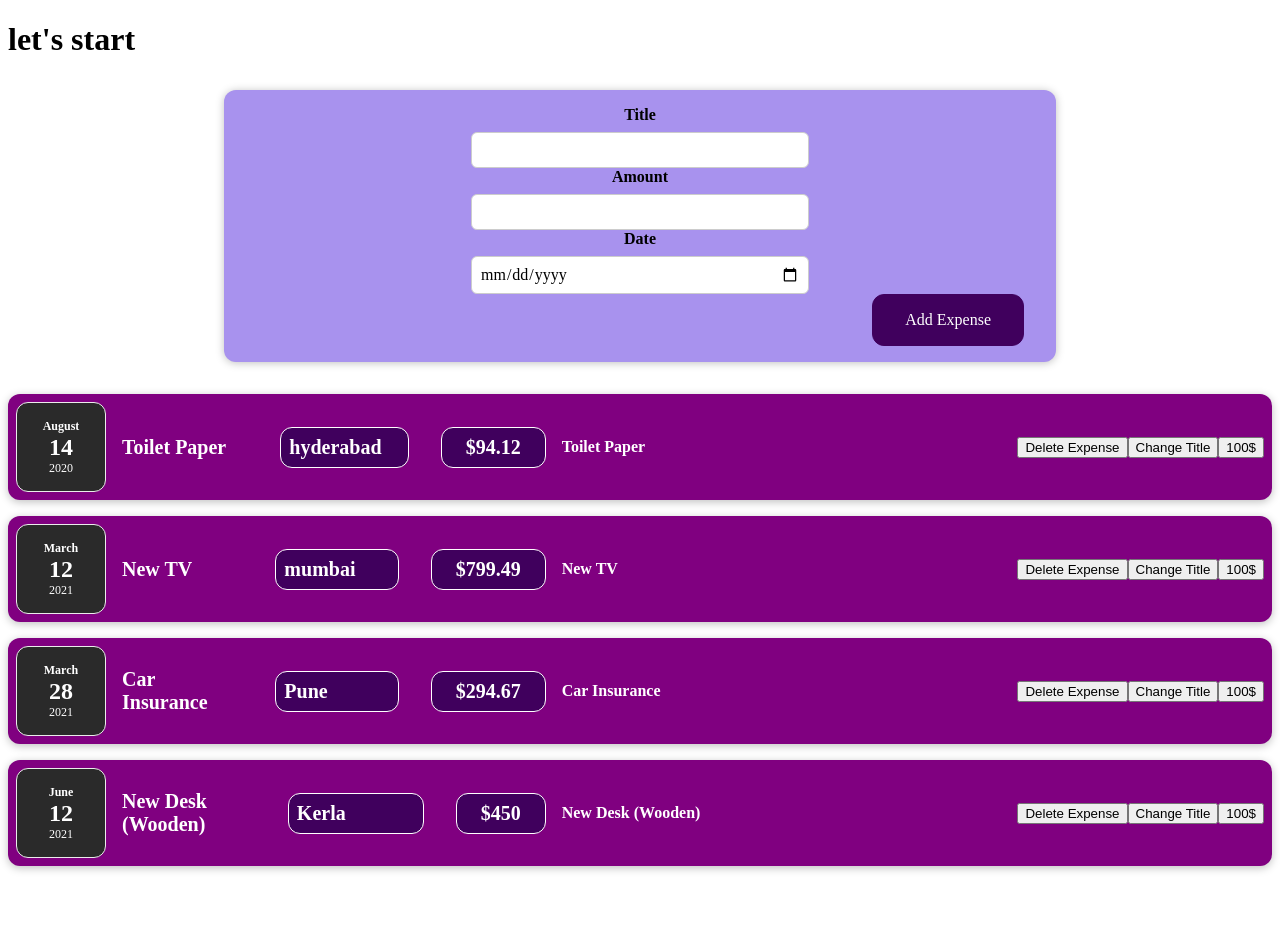
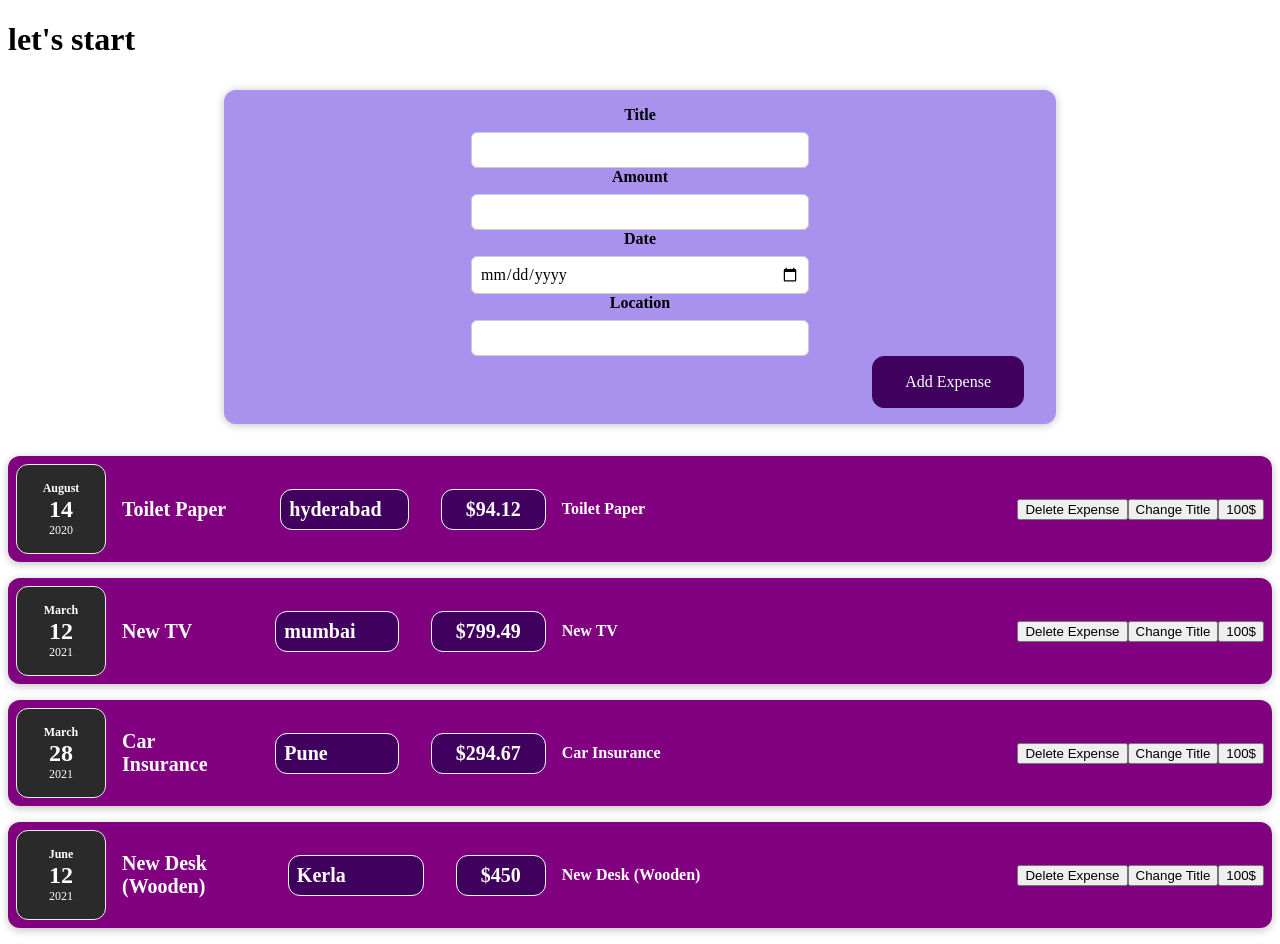
Before and after one commit to ShravaniBoga/react-module1, a React (Vite) app: page / in a window 1280 px wide. Before the commit the page ends 882 px from the top, so only its background shows below. Built offline with nearby package versions, Linux system fonts and the light colour scheme.

Commit message:
module-2-task-8(part-2)

```diff
--- a/src/components/NewExpense/ExpenseForm.jsx
+++ b/src/components/NewExpense/ExpenseForm.jsx
@@ -6,7 +6,12 @@ const ExpenseForm = (props) => {
   const [enteredTitle, setEnteredTitle] = useState("");
   const [enteredAmount, setEnteredAmount] = useState("");
   const [enteredDate, setEnteredDate] = useState("");
+  const [enteredLocation, setEnteredLocation] = useState("");
 
+  const LocationChangeHandler = (event) => {
+    setEnteredLocation(event.target.value);
+    // console.log(event.target.value);
+  };
   const amountChangeHandler = (event) => {
     setEnteredAmount(event.target.value);
   };
@@ -27,11 +32,13 @@ const ExpenseForm = (props) => {
       title: enteredTitle,
       amount: enteredAmount,
       date: new Date(enteredDate),
+      location: enteredLocation,
     };
     props.onSaveExpenseData(expenseData);
     setEnteredTitle("");
     setEnteredAmount("");
     setEnteredDate("");
+    setEnteredLocation("");
   };
 
   return (
@@ -65,6 +72,15 @@ const ExpenseForm = (props) => {
             onChange={dateChangeHandler}
           />
         </div>
+
+        <div className="new-expense__control">
+          <label>Location</label>
+          <input
+            type="text"
+            value={enteredLocation}
+            onChange={LocationChangeHandler}
+          />
+        </div>
       </div>
       <div className="new-expense__actions">
         <button type="submit">Add Expense</button>
```
